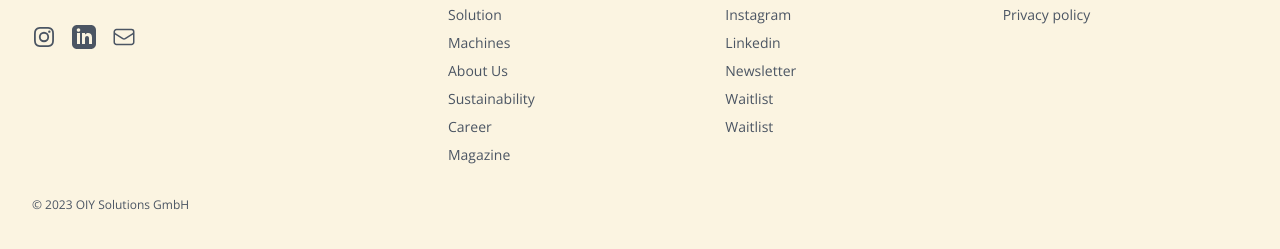
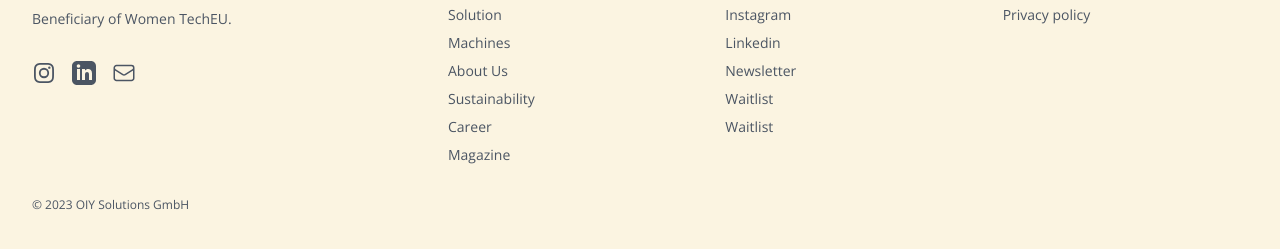
Before and after one commit to the-oater/website, an Astro site: page /career in a window 1280 px wide. Shown: the part 4534-4783 px from the top of the page. Built offline with nearby package versions, Linux system fonts and the light colour scheme; Astro itself is replaced by a stand-in of ours.

Commit message:
Women TechEU im Footer hinzugefügt.

```diff
--- a/src/components/footer.astro
+++ b/src/components/footer.astro
@@ -3,6 +3,7 @@ import logo from "../assets/Oater-Logo.svg";
 
 export interface Props {
     claim: string;
+    womentecheu: string;
     firstcolData: Array;
     firstcoltitle: string;
     secondcolData: Array;
@@ -11,7 +12,7 @@ export interface Props {
     thirdcoltitle: string;
 }
 
-const { claim, firstcolData, firstcoltitle, secondcolData, secondcoltitle, thirdcoltitle, thirdcolData } = Astro.props;
+const { claim, womentecheu, firstcolData, firstcoltitle, secondcolData, secondcoltitle, thirdcoltitle, thirdcolData } = Astro.props;
 ---
 
 <footer class="bg-[url('/footer.svg')] bg-cover">
@@ -22,6 +23,9 @@ const { claim, firstcolData, firstcoltitle, secondcolData, secondcoltitle, third
 
                 <p class="mt-4 max-w-xs text-sm text-gray-600">
                     {claim}
+                </p>
+                <p class="mt-4 max-w-xs text-sm text-gray-600">
+                    {womentecheu}
                 </p>
                 <div class="mt-8 flex gap-4 text-gray-600">
                     <a class="hover:opacity-75" href="https://www.instagram.com/the_oater/" target="_blank" rel="noreferrer">
--- a/src/layouts/Layout.astro
+++ b/src/layouts/Layout.astro
@@ -135,6 +135,7 @@ import Dropdown from "../components/navdropdown.astro";
 
         <Footer
             claim="The machine for fresh and sustainable oat drink with barista quality for professionals."
+            womentecheu="Beneficiary of Women TechEU. "
             firstcoltitle="Company"
             firstcolData={[
                 {
--- a/src/layouts/Layout_de.astro
+++ b/src/layouts/Layout_de.astro
@@ -139,6 +139,7 @@ End of HubSpot Embed Code -->
 </scritp>
         <Footer
             claim="Die Maschine für frischen und nachhaltigen Haferdrink mit Barista-Qualität im Café. "
+            womentecheu="Gefördert durch Women TechEU. "
             firstcoltitle="Unternehmen"
             firstcolData={[
                 {
```
Also changed, not shown: README.md.
